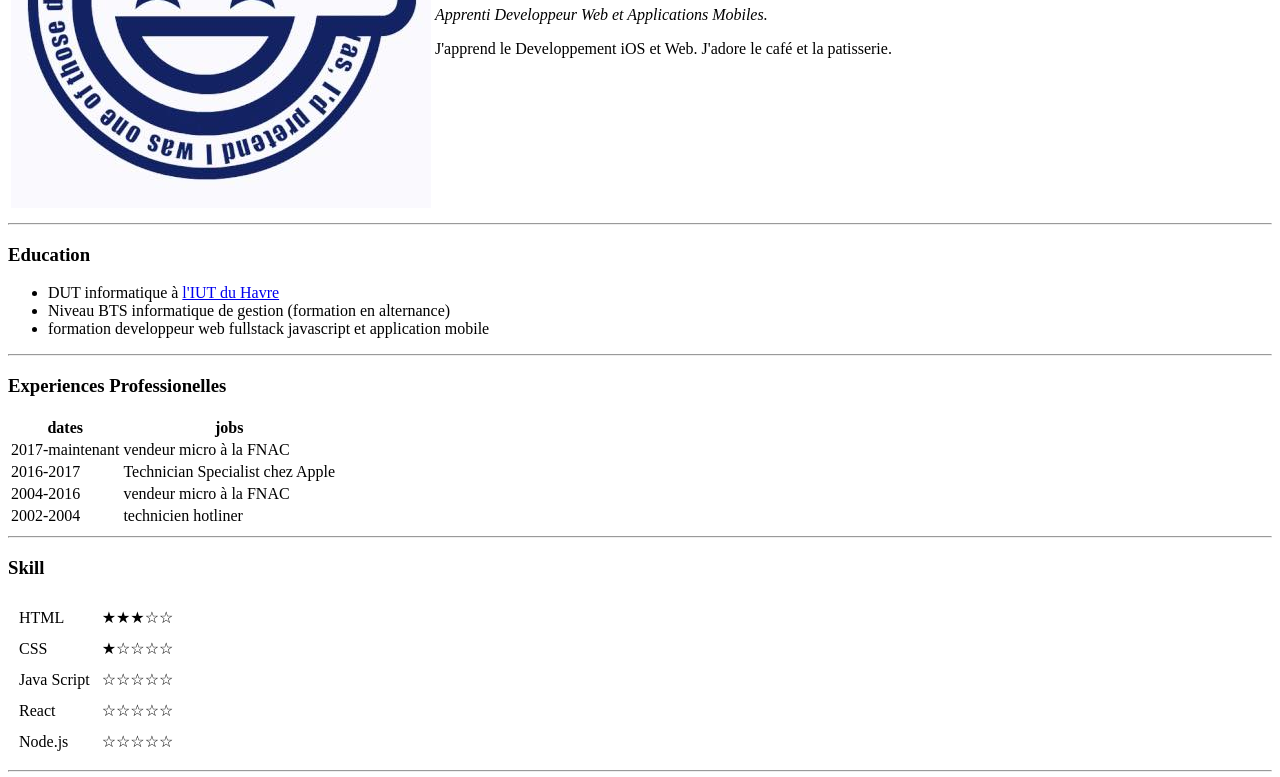
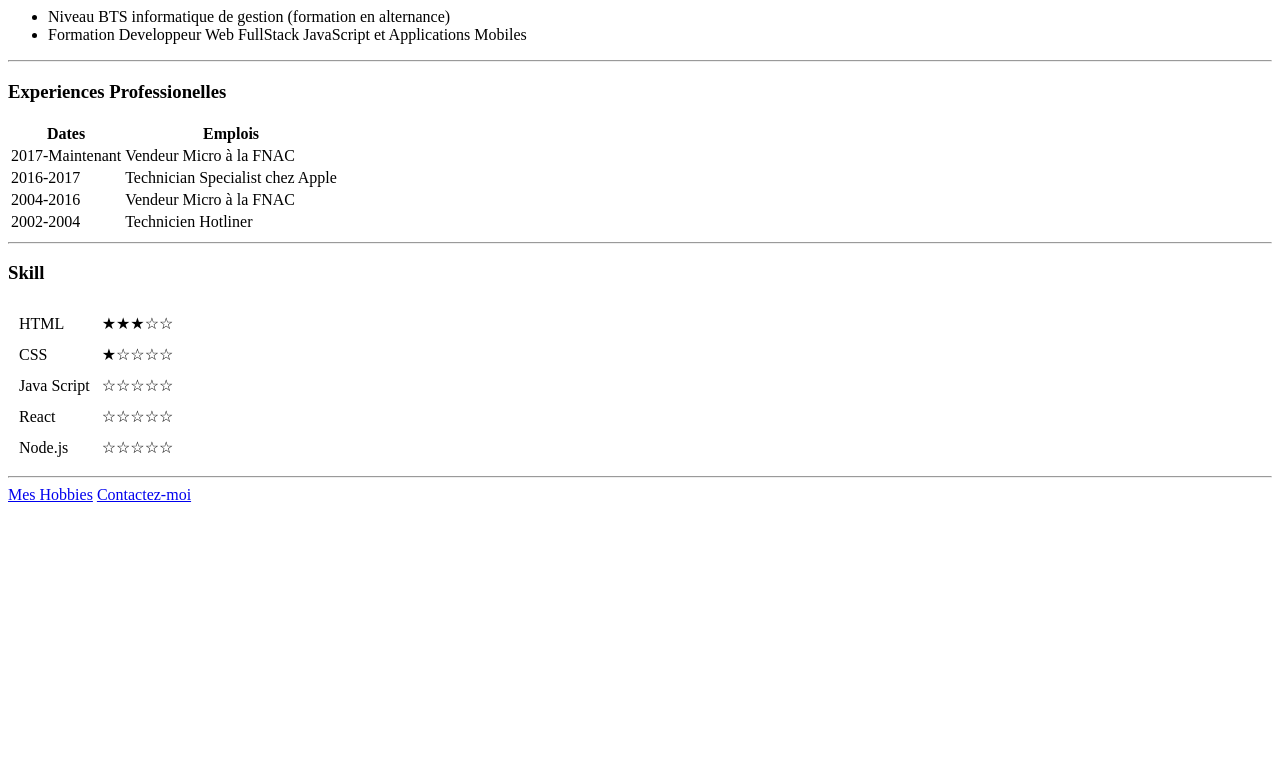
Before and after one commit to mtremauville/cv, a plain HTML site: page index.html in a window 1280 px wide. Shown: the part 223-1000 px from the top of the page. After the commit the page ends 800 px from the top, so only its background shows below. Drawn offline with Linux system fonts and the light colour scheme.

Commit message:
Add files via upload

```diff
--- a/index.html
+++ b/index.html
@@ -9,7 +9,7 @@
 <body>
   <table>
     <tr>
-      <td><img src="images/monprofil.jpg" alt="photo de profil de Mickael"></td>
+      <td><img src="images/monprofil.png" alt="photo de profil de Mickael"></td>
       <td><h1>Mickael Tremauville</h1>
       <p><em>Apprenti Developpeur Web et Applications Mobiles.</em></p>
       <p>J'apprend le Developpement iOS et Web. J'adore le café et la patisserie. </p></td>
@@ -19,23 +19,22 @@
   <hr>
   <h3>Education</h3>
   <ul>
-    <li>DUT informatique à <a href="https://www-iut.univ-lehavre.fr/">l'IUT du Havre</a></li>
     <li>Niveau BTS informatique de gestion (formation en alternance)</li>
-    <li>formation developpeur web fullstack javascript et application mobile</li>
+    <li>Formation Developpeur Web FullStack JavaScript et Applications Mobiles</li>
   </ul>
 <hr>
   <h3>Experiences Professionelles</h3>
   <table>
     <thead>
       <tr>
-        <th>dates</th>
-        <th>jobs</th>
+        <th>Dates</th>
+        <th>Emplois</th>
       </tr>
     </thead>
     <tbody>
       <tr>
-        <td>2017-maintenant</td>
-        <td>vendeur micro à la FNAC</td>
+        <td>2017-Maintenant</td>
+        <td>Vendeur Micro à la FNAC</td>
       </tr>
       <tr>
         <td>2016-2017</td>
@@ -43,11 +42,11 @@
       </tr>
       <tr>
         <td>2004-2016</td>
-        <td>vendeur micro à la FNAC</td>
+        <td>Vendeur Micro à la FNAC</td>
       </tr>
       <tr>
         <td>2002-2004</td>
-        <td>technicien hotliner</td>
+        <td>Technicien Hotliner</td>
       </tr>
     </tbody>
     <tfoot>
@@ -85,8 +84,8 @@
 
 
   <hr>
-  <a href="hobbies.html">my hobbies</a>
-  <a href="contact.html">Contact me</a>
+  <a href="hobbies.html">Mes Hobbies</a>
+  <a href="contact.html">Contactez-moi</a>
 </body>
 
 </html>
```
Also changed, not shown: contact.html (+8 -5 lines), hobbies.html (+4 -1 lines), monprofil.png (added).
